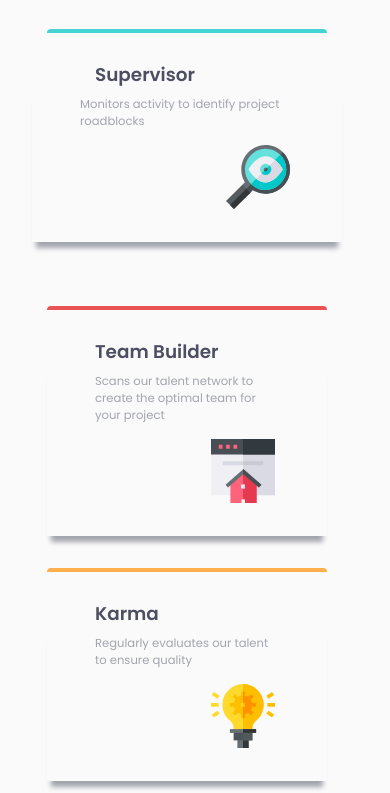
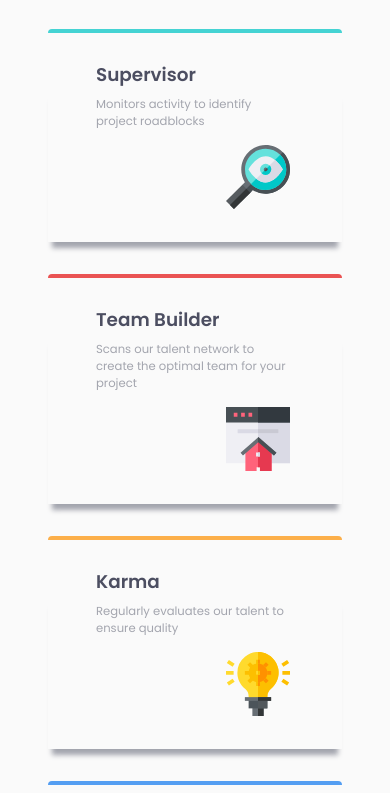
Before and after one commit to thedalto/four-card-feature-section-master, a plain HTML site: page index.html in a window 390 px wide. Shown: the part 307-1100 px from the top of the page. Drawn offline with Linux system fonts and the light colour scheme.

Commit message:
feat
adjustment bugs responsive

```diff
--- a/css/styles.css
+++ b/css/styles.css
@@ -120,7 +120,7 @@ main {
 }
 
 
-@media only screen and (max-width: 450px) {
+@media only screen and (max-width: 570px) {
 
   body{
     padding: 5rem 1rem ;
@@ -136,17 +136,14 @@ main {
 
   .card-column{
     padding: 0rem;
+
+    margin-bottom: 0rem;
+    margin-top: 0rem;
+
   }
 
   .card-description{
-    margin-bottom: 2rem;
-  }
-
-  .card-title-cal, .card-title-sup, .card-column{
-    width: 280px;
-
-    margin: auto;
-
+    margin-bottom: 0rem;
   }
 
 }
@@ -159,7 +156,7 @@ main {
 
     align-items: stretch;
 
-    padding: 2rem 2rem 2rem 1rem;
+    padding: 2rem ;
 }
 
   }
```
